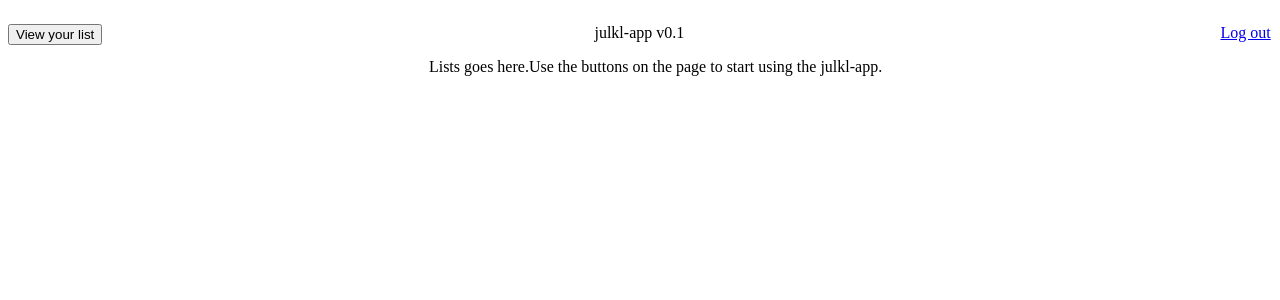
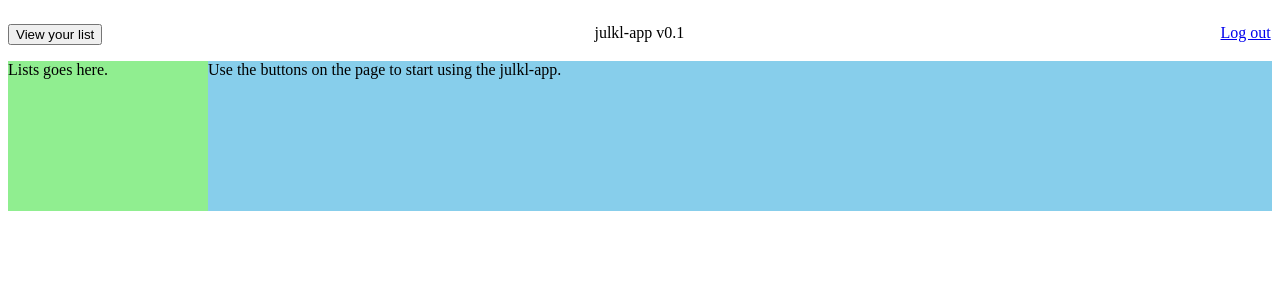
Before and after one commit to ragadeeshu/julkl-app, a PHP site: page /app.php in a window 1280 px wide. Shown: the top 300 px of the page. Run offline with PHP 8.4, Linux system fonts and the light colour scheme; the visitor is signed in with stand-in values (Sample User, id 1).

Commit message:
Style for main appy

```diff
--- a/www/app.php
+++ b/www/app.php
@@ -10,14 +10,7 @@ if(empty($_SESSION['user_name'])){
   <title>julkl-app</title>
   <meta charset="utf-8" />
 
-<style type="text/css">
-
-#lists{
-  float:left;
-  text-align: left
-}
-
-</style>
+  <link rel="stylesheet" type="text/css" href="style.css">
 
   <script src="http://code.jquery.com/jquery.min.js"></script>
   <script>
@@ -40,16 +33,18 @@ if(empty($_SESSION['user_name'])){
 
 </head>
 <body>
-  <div id = "top">
+  <div class="header">
     <p style="float: left; width: 33.3%; text-align: left"><input type=button value="View your list" onclick="editList()"></p>
     <p style="float: left; width: 33.3%; text-align: center;">julkl-app v0.1</p>
     <p style="float: left; width: 33.3%; text-align: right;"><a href="login.php?action=logout">Log out</a></p>
   </div>
-  <div id = "lists">
+  <div class="flex-container">
+    <nav class="flex-list">
       Lists goes here.
+    </nav>
+    <div id="main" class="flex-content">
+      Use the buttons on the page to start using the julkl-app.
     </div>
-  <div id = "main">
-    Use the buttons on the page to start using the julkl-app.
   </div>
 </body>
 </html>
--- a/www/style.css
+++ b/www/style.css
@@ -13,3 +13,23 @@ width: 300px;  /* Or whatever */
 height: 300px; /* Or whatever */
 margin: auto;  /* Magic! */
 }
+
+.flex-container {
+  display: flex;
+  width:100%;
+  justify-content: center;
+  flex-flow: row wrap;
+}
+
+.flex-list {
+  background: lightgreen;
+  min-width: 200px;
+  height: 150px;
+  flex: 1;
+}
+.flex-content {
+  background: skyblue;
+  min-width: 600px;
+  height: 150px;
+  flex:100;
+}
```
Lines whose indentation alone changed are shown as unchanged.
